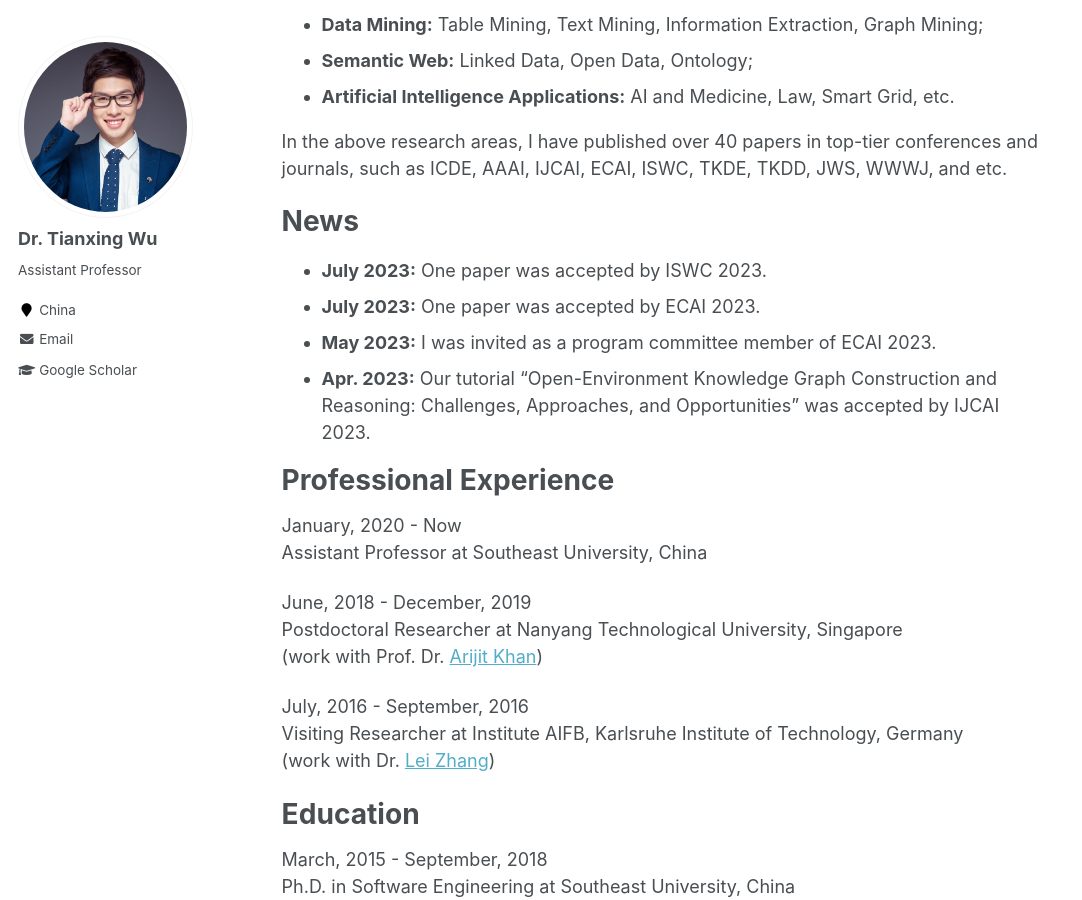
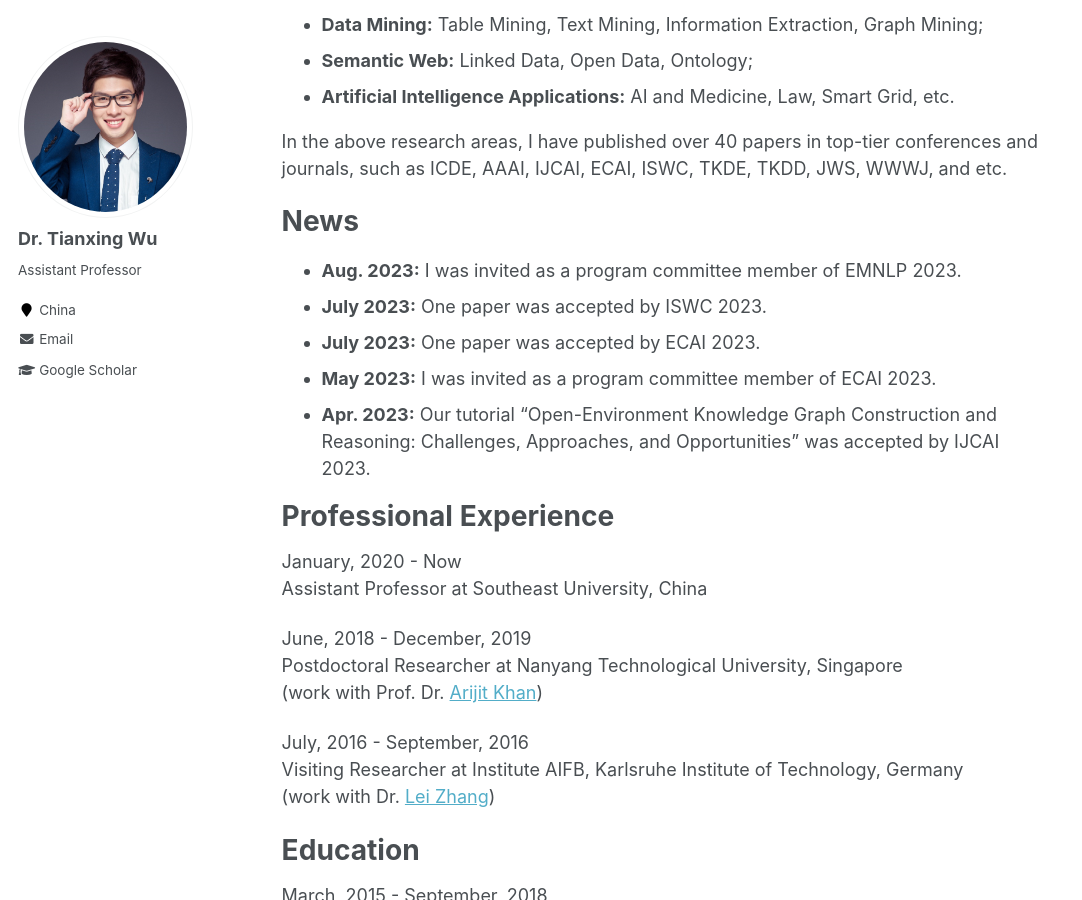
Before and after one commit to tianxing-wu/tianxing-wu.github.io, a Jekyll site: the page built from _pages/about.md, in a window 1280 px wide and 900 px high, scrolled down 353 px. Shown: the whole window, without its empty margins (0-1082 px from the left). Built offline with Jekyll 4.4.1, drawn with Linux system fonts in a browser that asks for light colours.

Commit message:
Update about.md

```diff
--- a/_pages/about.md
+++ b/_pages/about.md
@@ -19,6 +19,7 @@ In the above research areas, I have published over 40 papers in top-tier confere
 
 News
 ======
+* **Aug. 2023:** I was invited as a program committee member of EMNLP 2023.
 * **July 2023:** One paper was accepted by ISWC 2023.
 * **July 2023:** One paper was accepted by ECAI 2023.
 * **May 2023:** I was invited as a program committee member of ECAI 2023.
```
